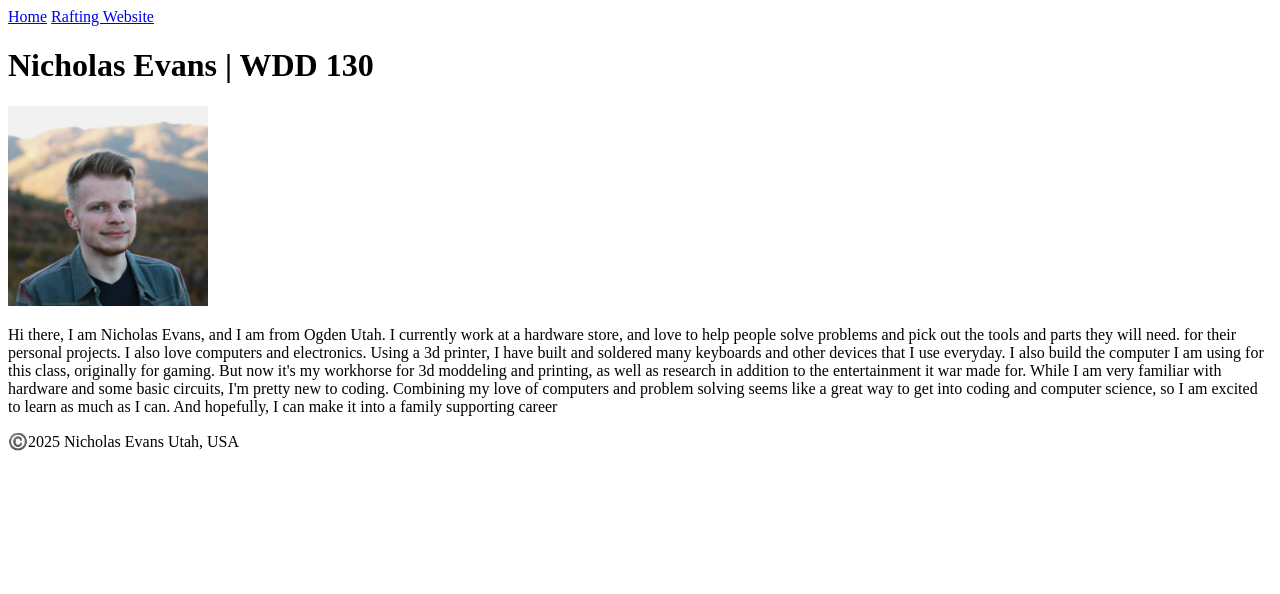
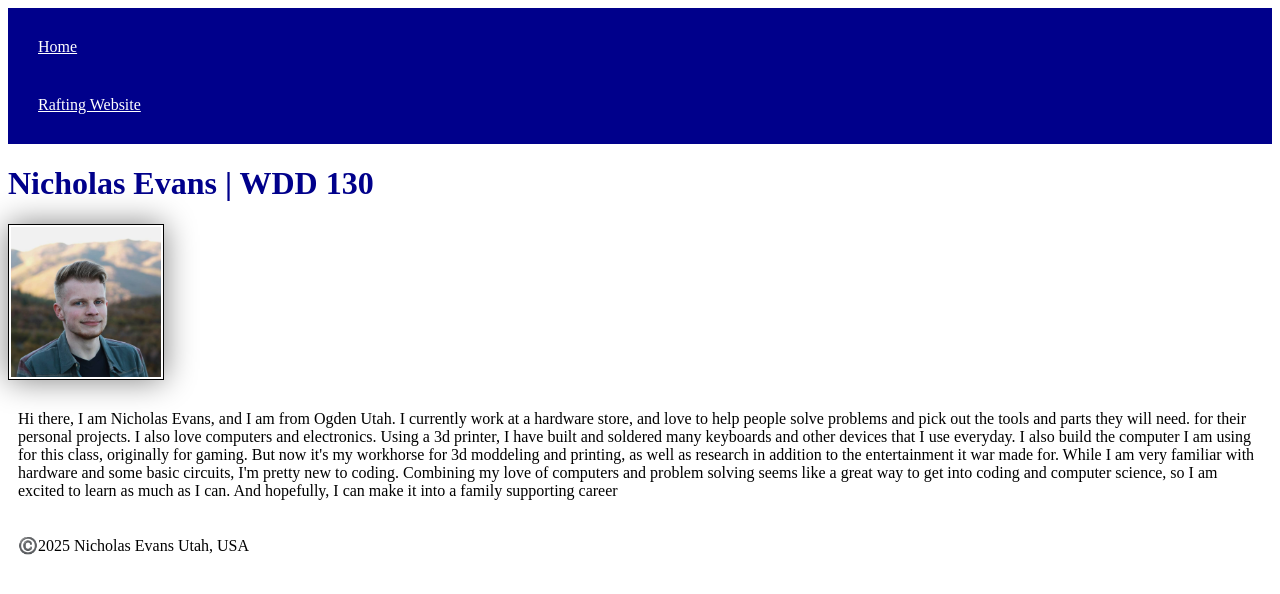
Before and after one commit to WingsWithHorns/wdd130, a plain HTML site: page index.html in a window 1280 px wide. Drawn offline with Linux system fonts and the light colour scheme.

Commit message:
Added css sheet to main page

```diff
--- a/index.html
+++ b/index.html
@@ -4,6 +4,7 @@
     <meta charset="UTF-8">
     <meta name="viewport" content="width=device-width,initial-scale=1.0">
     <title>Nicholas Evans | WDD 130</title>
+    <link rel="stylesheet" href="styles/styles.css"
 </head>
 <body>
     <header>
--- /dev/null
+++ b/styles/styles.css
@@ -0,0 +1,22 @@
+nav {
+    background-color: darkblue;
+    padding: 10px;
+}
+nav a{
+    color: white;
+    display: block;
+    padding: 20px;
+}
+h1{
+    color: darkblue;
+}
+img{
+    width: 150px;
+    height: auto;
+    border: 1px solid black;
+    padding: 2px;
+    box-shadow: 0 0 30px gray;
+}
+p{
+    padding: 10px;
+}
```
